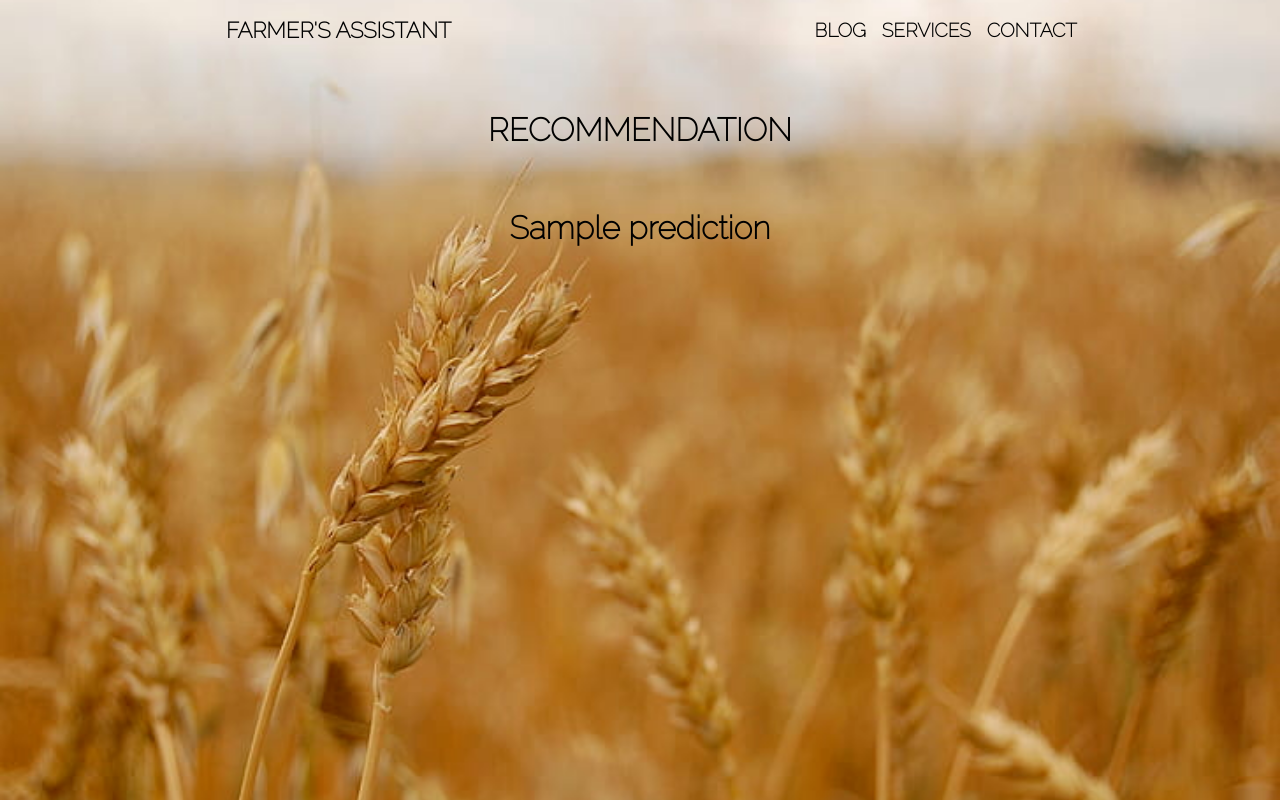
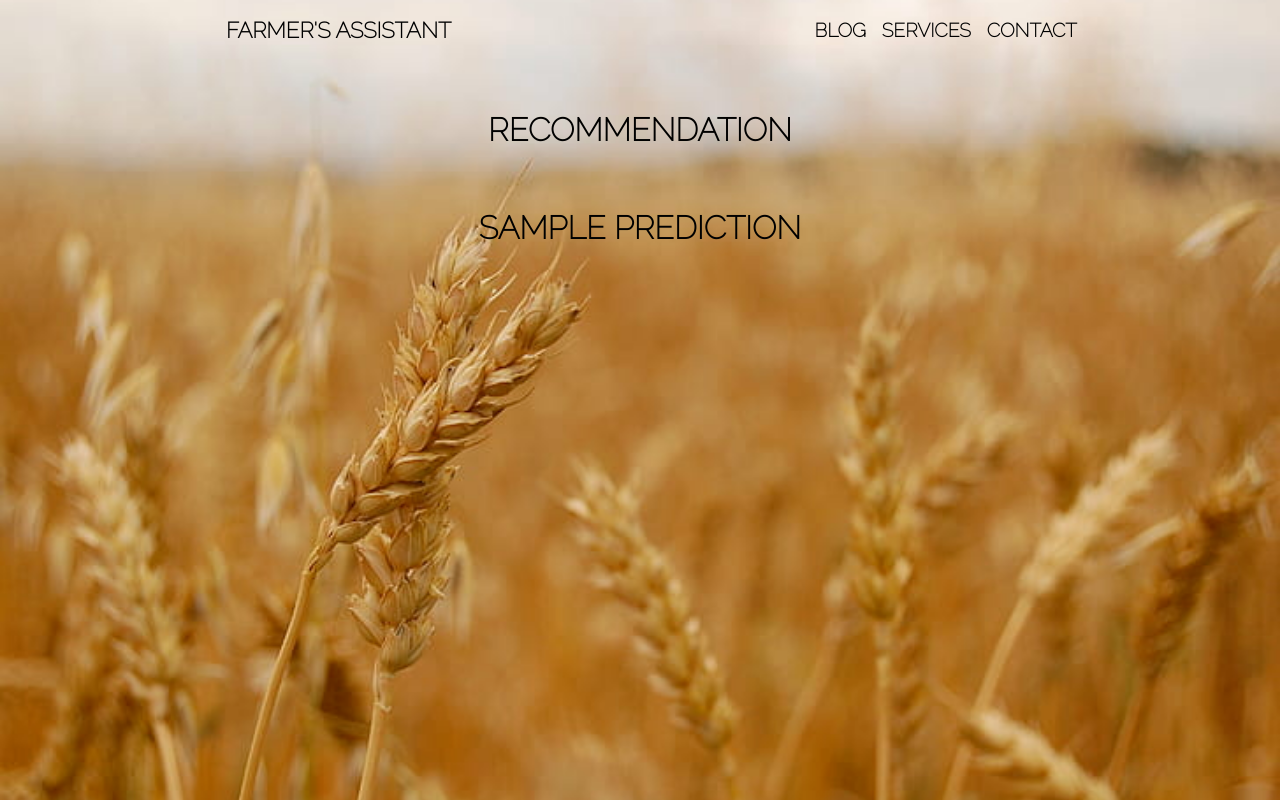
Before and after one commit to MK3247/Crop-Recommender-, a Flask app: template templates/result.html in a window 1280 px wide. Run offline with Flask 2, Linux system fonts and the light colour scheme; the template is opened without the code that fills it: most values are stand-ins (such as "Sample title", 1, 10 or a date in 2020); some libraries are stand-ins or nearby versions.

Commit message:
'Procfile'

```diff
--- a/requirements.txt
+++ b/requirements.txt
@@ -1,5 +1,7 @@
 click==8.1.2
+colorama==0.4.4
 Flask==2.1.1
+gunicorn==20.1.0
 importlib-metadata==4.11.3
 itsdangerous==2.1.2
 Jinja2==3.1.1
--- a/templates/result.html
+++ b/templates/result.html
@@ -49,7 +49,7 @@
               </h2>
           </div>
           <div class="col-md-6 offset-md-3 info">
-            <h2 class="text-center font-weight-bold">
+            <h2 class="text-center text-uppercase font-weight-bold">
                 {{prediction}}
             </h2>
         </div>
```
Also changed, not shown: 1 other file.
